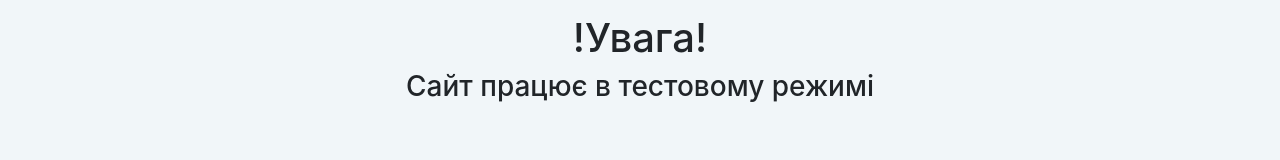
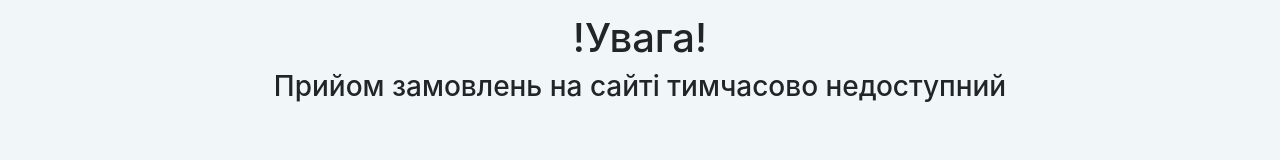
Before and after one commit to OscarGibson/znahar-backend, a React (Create React App) app: page / in a window 1280 px wide. Shown: the part 284-444 px from the top of the page. Built offline with nearby package versions, Linux system fonts and the light colour scheme; no server answers.

Commit message:
changed text

```diff
--- a/src/components/BigSearchBlock.tsx
+++ b/src/components/BigSearchBlock.tsx
@@ -23,7 +23,7 @@ class BigSearchBlock extends React.Component<IBigSearchBlock, IBigSearchBlock> {
                 <div className="warning">
                     <div className="standart-container">
                         <h1>!Увага!</h1>
-                        <h3>Сайт працює в тестовому режимі</h3>
+                        <h3>Прийом замовлень на сайті тимчасово недоступний</h3>
                     </div>
                 </div>
                 <div className="BigSearchBlock">
--- a/src/pages/Profile.tsx
+++ b/src/pages/Profile.tsx
@@ -248,7 +248,7 @@ class Profile extends React.Component<IProfilePage, IProfilePage> {
         .then((response) => {
             if (response.status === 201) {
                 showInfoLayer({
-                    text:"Вітаємо, ви успішно здійснили бронювання, найблищим часом наш працівник зателефонує вам для уточнення деталей",
+                    text:"Вітаємо, ви успішно здійснили бронювання, найближчиим часом наш працівник зателефонує вам для уточнення деталей",
                     timer:2,
                 })
             } else {
```
